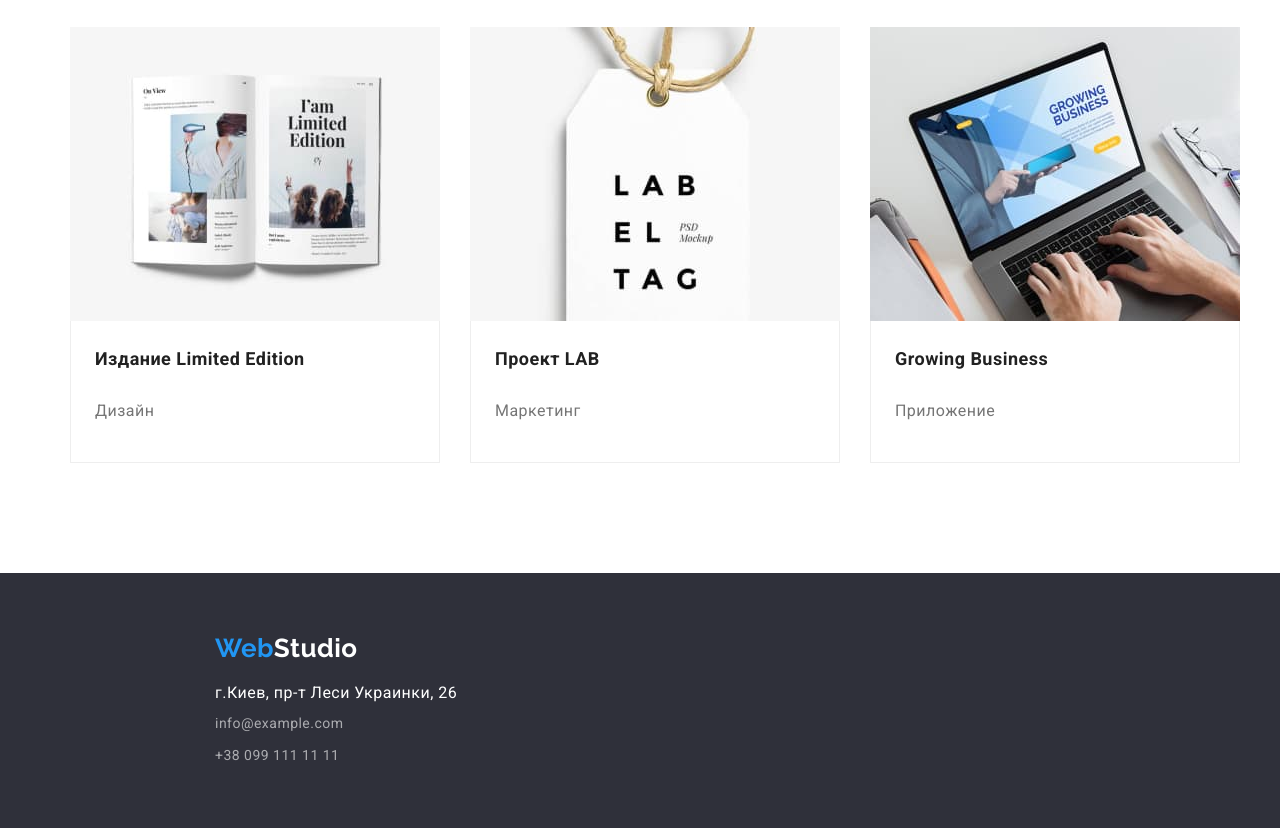
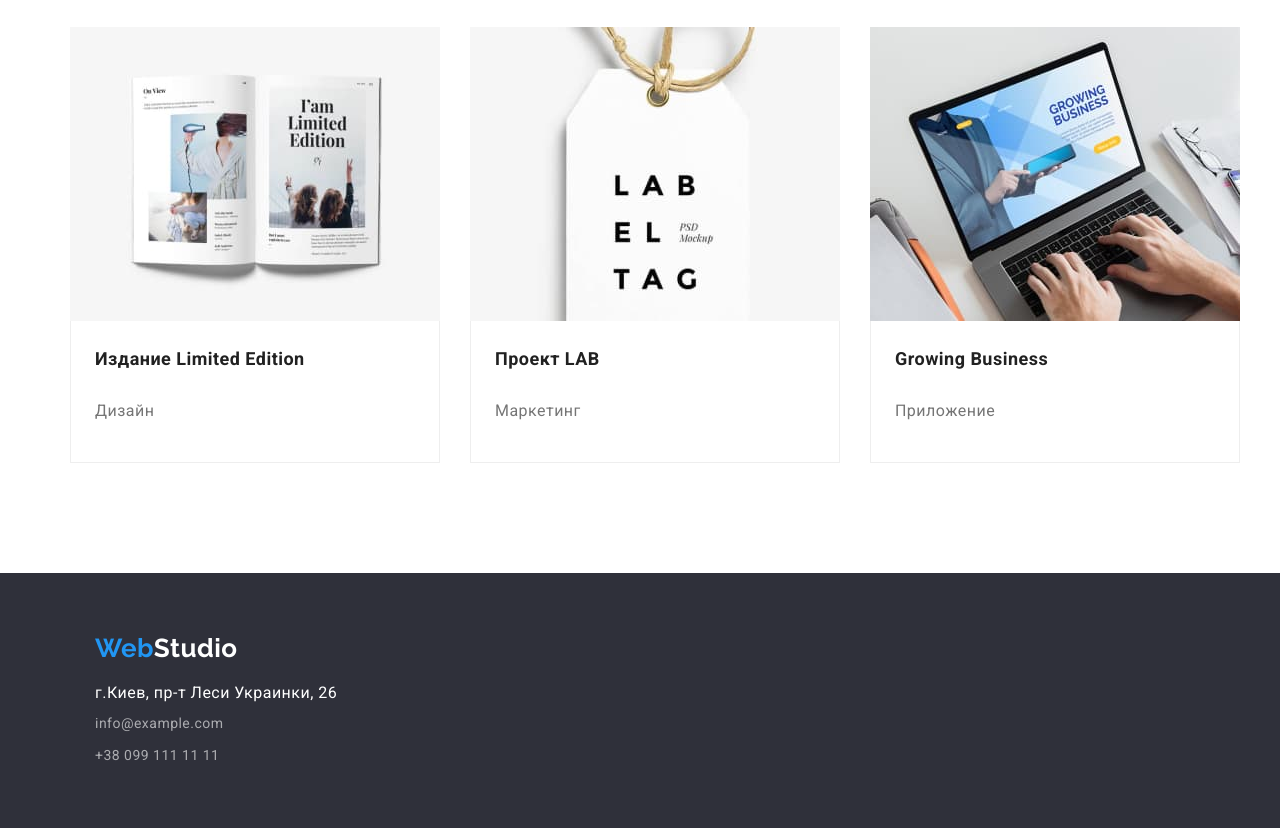
Before and after one commit to Yevgen1984/goit-markup-hw-03, a plain HTML site: page portfolio.html in a window 1280 px wide. Shown: the part 1183-2011 px from the top of the page. Drawn offline with nearby package versions, Linux system fonts and the light colour scheme.

Commit message:
correction 11.07.22 (22:00)

```diff
--- a/css/portfolio.css
+++ b/css/portfolio.css
@@ -280,12 +280,15 @@ address {
 
 /*footer*/
 
+.basement {
+  background-color: var(--secondary-background-color);
+}
+
 .site-basement {
     margin-top: 0;
     margin-bottom: 0;
-    padding-left: 215px;
     padding-bottom: 60px;
-    background-color: var(--secondary-background-color);
+
   }
 
     .site-basement .logo {
--- a/css/styles.css
+++ b/css/styles.css
@@ -40,11 +40,12 @@
   }
 
 
-  .list {
+  ul {
     list-style: none;
     padding-left: 0;
     margin: 0;
   }
+
 
   .link {
     text-decoration: none;
@@ -60,9 +61,6 @@
   address {
     font-style: normal;}
 
-    li {
-    list-style: none;
-    }
 
     /*header*/
 
@@ -85,11 +83,12 @@
      /*nav*/
 
 
-   .site-nav {
+    .site-nav {
     display: flex;
     align-items: center;
     margin-top: 0;
     margin-bottom: 0;
+    padding-left: 93px;
   }
 
     .site-nav .link {
@@ -240,8 +239,9 @@
 
     .features {
       display: flex;
-      padding-left: 15px;
-      padding-right: 15px;
+      justify-content: space-between;
+      padding-left: 0px;
+      padding-right: 0px;
     }
 
     .feature-title {
@@ -260,12 +260,13 @@
 
     .feature-item {
       width: 270px;
-      margin-right: 30px;
+
+      /*margin-right: 30px;*/
       }
 
-    .feature-item:last-child {
+    /*.feature-item:last-child {
       margin-right: 0;
-    }
+    }*/
 
     /*work*/
 
@@ -321,8 +322,8 @@
     .team-member {
       flex-basis: calc((100% - 90px) / 4);
       margin-right: 30px;
+
       align-items:center;
-
       background-color: var(--primary-background-color);
      }
 
@@ -354,12 +355,15 @@
 
     /*footer*/
 
+    .basement {
+      background-color: var(--secondary-background-color);
+    }
+
     .site-basement {
       margin-top: 0;
       margin-bottom: 0;
-      padding-left: 215px;
       padding-bottom: 60px;
-      background-color: var(--secondary-background-color);
+
     }
 
     .site-basement .logo {
--- a/portfolio.html
+++ b/portfolio.html
@@ -116,6 +116,7 @@
 
         <footer class="basement">
 
+            <div class="container">
 
             <ul class="site-basement">
             <li><a href="./index.html" class="logo"><span class="web">Web</span><span class="studio">Studio</span></a></li>
@@ -123,7 +124,7 @@
             <li class="item"><a href="" class="link mail">info@example.com</a></li>
             <li class="item"><a href="" class="link tel">+38 099 111 11 11</a></li>
             </ul>
-
+        </div>
             </footer>
             </body>
             </html>
```
Also changed, not shown: index.html (+2 -1 lines).
